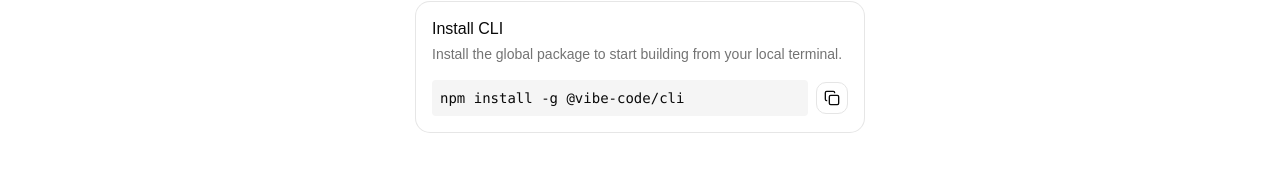
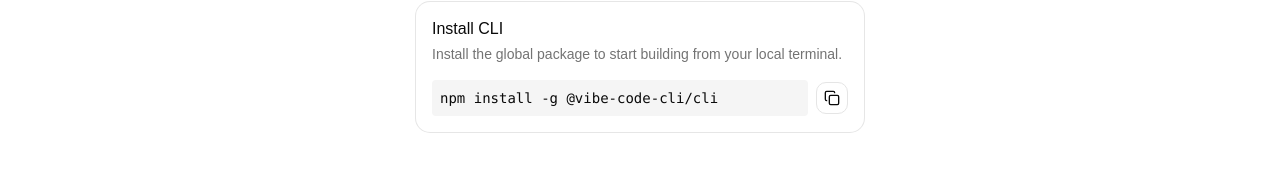
Before and after one commit to nilavtalukdar06/cli-website-builder, a React (Vite) app in the folder apps/web/: page / in a window 1280 px wide. Shown: the part 283-453 px from the top of the page. Built offline with nearby package versions, Linux system fonts and the light colour scheme; no server answers.

Commit message:
published package to npm

```diff
--- a/apps/web/src/pages/Home.tsx
+++ b/apps/web/src/pages/Home.tsx
@@ -101,7 +101,7 @@
           </CardHeader>
           <CardContent className="flex items-center gap-2">
             <code className="flex-1 bg-muted p-2 rounded text-sm font-mono break-all text-left">
-              npm install -g @vibe-code/cli
+              npm install -g @vibe-code-cli/cli
             </code>
             <Button
               variant="outline"
```
Also changed, not shown: 1 other file (tests, documents, lock files or other folders).
